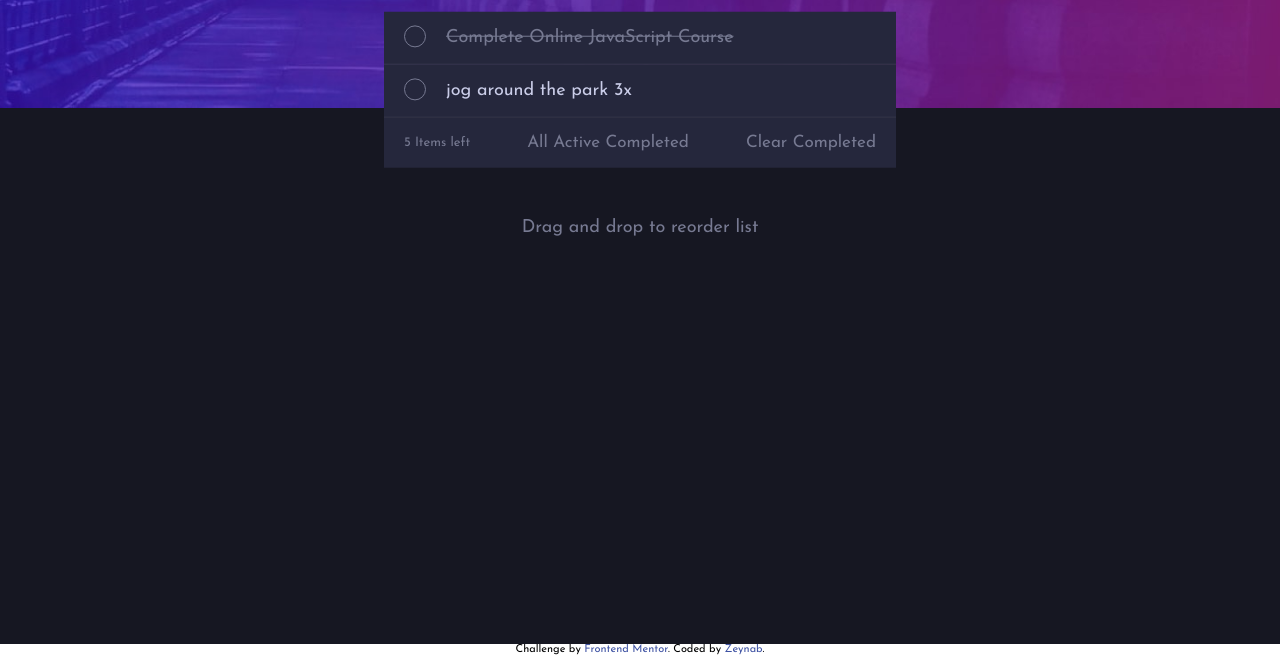
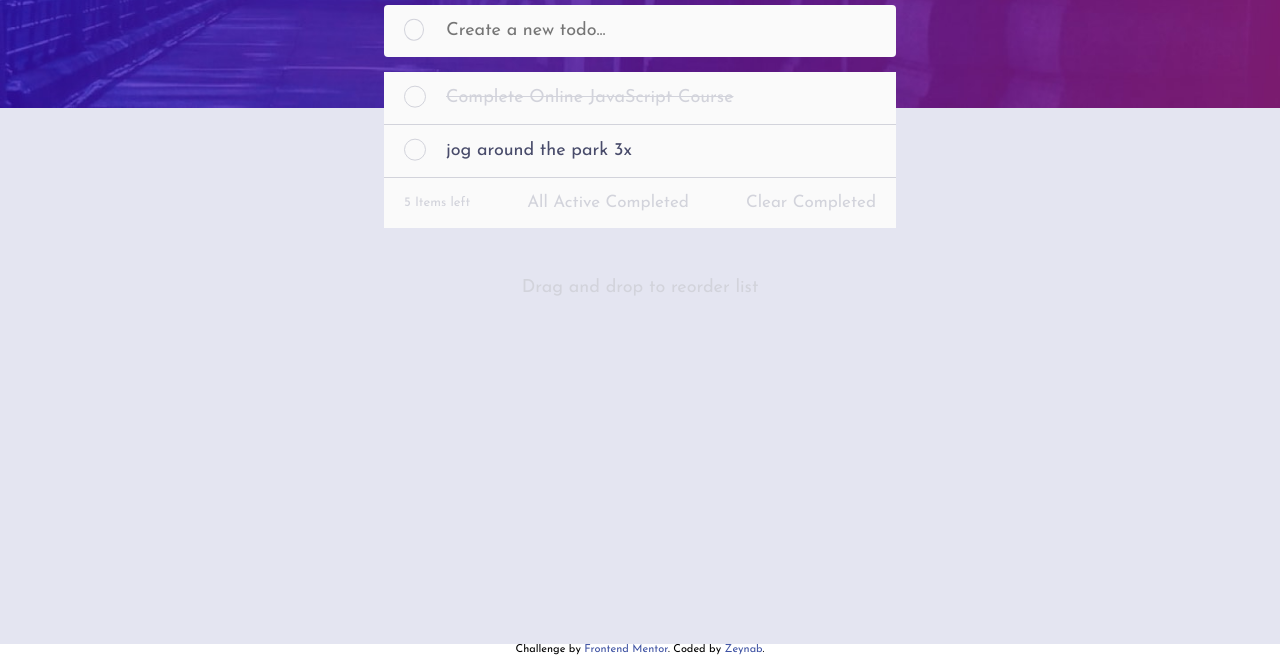
Before and after one commit to zeynabmvs/TodoApp, a website: page index.html in a window 1280 px wide. Shown: the part 156-811 px from the top of the page. Drawn offline with nearby package versions, Linux system fonts and the light colour scheme; files that its build step writes are made by us from their sources.

Commit message:
add code for prefer color scheme

```diff
--- a/app/scss/components/app.scss
+++ b/app/scss/components/app.scss
@@ -2,9 +2,7 @@
 
 .app {
     position: absolute;
-    top: 27%;
-    left: 50%;
-    transform: translate(-50%, -50%);
+    margin-top: rem(100);
 	width: 90%;
 
     @include breakpoint(medium) {
@@ -21,7 +19,7 @@
             display: flex;
             align-items: center;
             background-color: var(--task-bg);
-            border-bottom: 1px solid var(--very-dark-grayish-blue);
+            border-bottom: 1px solid var(--task-border);
             padding: rem(15) rem(20);
             color: var(--text-active);
 
--- a/app/scss/globals/colors.scss
+++ b/app/scss/globals/colors.scss
@@ -5,23 +5,39 @@
   --checkbackground-end: hsl(280, 87%, 65%);
 
   // Light theme
-  --very-light-gray: hsl(0, 0%, 98%);
-  --very-light-grayish-blue: hsl(236, 33%, 92%);
-  --light-grayish-blue: hsl(233, 11%, 84%);
-  --dark-grayish-blue: hsl(236, 9%, 61%);
-  --very-dark-grayish-blue: hsl(235, 19%, 35%);
+  --very-light-gray-l: hsl(0, 0%, 98%);
+  --very-light-grayish-blue-l: hsl(236, 33%, 92%);
+  --light-grayish-blue-l: hsl(233, 11%, 84%);
+  --dark-grayish-blue-l: hsl(236, 9%, 61%);
+  --very-dark-grayish-blue-l: hsl(235, 19%, 35%);
 
   // Dark theme
   --very-dark-blue: hsl(235, 21%, 11%);
   --very-dark-desaturated-blue: hsl(235, 24%, 19%);
-  --Light-grayish-blue: hsl(234, 39%, 85%);
-  --Light-grayish-blue-hover: hsl(236, 33%, 92%);
-  --Dark-grayish-blue: hsl(234, 11%, 52%);
+  --light-grayish-blue: hsl(234, 39%, 85%);
+  --light-grayish-blue-hover: hsl(236, 33%, 92%);
+  --dark-grayish-blue: hsl(234, 11%, 52%);
   --very-dark-grayish-blue: hsl(233, 14%, 35%);
   --very-dark-grayish-blue: hsl(237, 14%, 26%);
 
-  --background: var(--very-dark-blue);
-  --task-bg: var(--very-dark-desaturated-blue);
-  --text-active: var(--Light-grayish-blue);
-  --text-inactive: var(--Dark-grayish-blue);
+  --background: var(--very-light-grayish-blue-l);
+  --task-bg: var(--very-light-gray-l);
+  --text-active: var(--very-dark-grayish-blue-l);
+  --text-inactive: var(--light-grayish-blue-l);
+  --task-border: var(--light-grayish-blue-l)
 }
+
+
+@media (prefers-color-scheme: dark) {
+  :root {
+    --background: var(--very-dark-blue);
+    --task-bg: var(--very-dark-desaturated-blue);
+    --text-active: var(--light-grayish-blue);
+    --text-inactive: var(--dark-grayish-blue);
+    --task-border: var(--dark-grayish-blue)
+
+  }
+  .main {
+    background-image: url('/images/bg-mobile-dark.jpg');
+  }
+}
--- a/app/scss/globals/layout.scss
+++ b/app/scss/globals/layout.scss
@@ -1,4 +1,14 @@
 @use '../util' as *;
+
+:root {
+	--background-img: url('/images/bg-mobile-light.jpg');
+}
+
+@media (prefers-color-scheme: dark) {
+	:root {
+		--background-img: url('/images/bg-mobile-dark.jpg');
+	}
+}
 
 .container {
 	padding: 0 rem(60);
@@ -9,10 +19,13 @@
 	height: 100vh; //better solution?
 	position: relative;
 	background-color: var(--background);
-	background-image: url('/images/bg-mobile-dark.jpg');
+	background-image: var(--background-img);
 	background-position: top;
 	background-repeat: no-repeat;
 	background-size: 100% 33%;
+	display: flex;
+	align-items: center;
+	flex-direction: column;
 
 	@include breakpoint(medium) {
 		background-image: url('/images/bg-desktop-dark.jpg');
--- a/app/scss/globals/typography.scss
+++ b/app/scss/globals/typography.scss
@@ -7,7 +7,7 @@ h3 {
 }
 
 h1 {
-  color: var(--very-light-gray);
+  color: var(--very-light-gray-l);
   letter-spacing: rem(10);
   font-size: rem(22);
 
--- a/index.html
+++ b/index.html
@@ -30,7 +30,8 @@
 
       <div class="app__header flex flex-d-r flex-jc-sb flex-ai-b">
         <h1>TODO</h1>
-        <button class="toggle"><img src="/images/icon-sun.svg" alt="Toggle button"></button>
+        <button class="toggle"><img src="/images/icon-moon.svg" alt="Toggle to dark mode"></button>
+        <button class="toggle"><img src="/images/icon-sun.svg" alt="Toggle to light mode"></button>
       </div>
 
       <div class="app__tasks">
```
